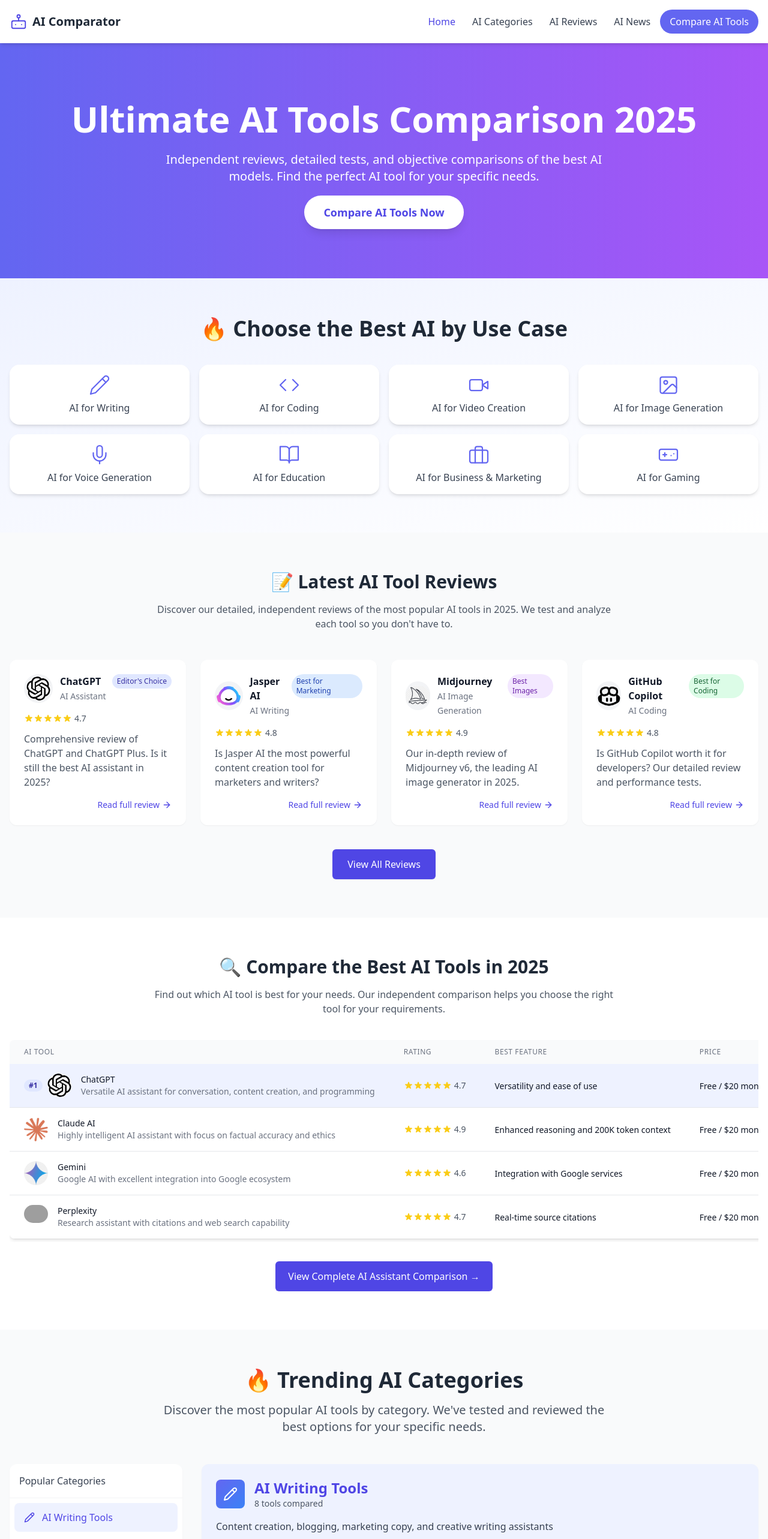
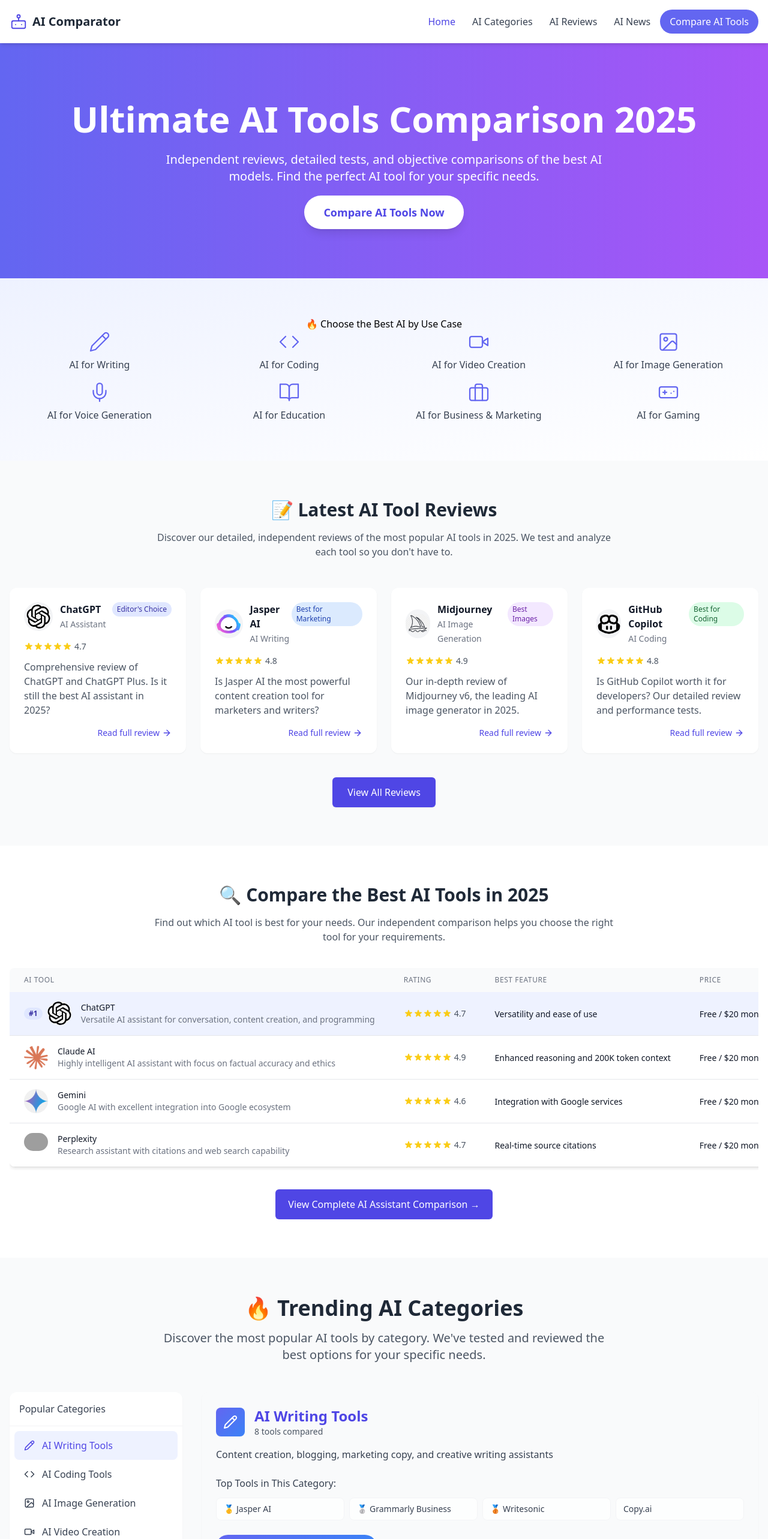
Before and after one commit to SpdVpr/AI-comparator, a Next.js app: page / in a window 1280 px wide. Shown: the top 2566 px of the page at 60% size. Built offline with nearby package versions, Linux system fonts and the light colour scheme; grey boxes are pictures that could not be loaded.

Commit message:
Oprava TypeScript chyb a problémů s Framer Motion

```diff
--- a/src/components/AiCategories.tsx
+++ b/src/components/AiCategories.tsx
@@ -19,29 +19,24 @@
     <section className="py-16 bg-gradient-to-br from-indigo-50 to-white">
       <div className="container mx-auto px-4 text-center">
         <motion.h2
-          initial={{ opacity: 0, y: 20 }}
-          whileInView={{ opacity: 1, y: 0 }}
-          viewport={{ once: true }}
-          transition={{ duration: 0.6 }}
-          className="text-4xl font-bold text-gray-800 mb-10"
-        >
+               >
           🔥 Choose the Best AI by Use Case
         </motion.h2>
 
         <div className="grid grid-cols-2 md:grid-cols-4 gap-4">
           {categories.map(({ icon: Icon, title, link }, index) => (
-            <motion.a
+            <motion.div
               key={index}
-              href={link}
               initial={{ opacity: 0, y: 20 }}
               whileInView={{ opacity: 1, y: 0 }}
               viewport={{ once: true }}
               transition={{ duration: 0.4, delay: index * 0.1 }}
-              className="bg-white rounded-2xl shadow-md hover:shadow-xl transition-shadow p-4 flex flex-col items-center justify-center"
             >
+              <a href={link} className="flex flex-col items-center justify-center">
               <Icon className="text-indigo-500 mb-2" size={36} strokeWidth={1.5} />
               <span className="font-medium text-gray-700">{title}</span>
-            </motion.a>
+              </a>
+            </motion.div>
           ))}
         </div>
       </div>
--- a/src/components/TrendingAICategories.tsx
+++ b/src/components/TrendingAICategories.tsx
@@ -35,7 +35,7 @@
     borderColor: 'border-green-200',
     bgColor: 'bg-green-50',
     count: 7,
-    topTools: ['GitHub Copilot', 'Amazon CodeWhisperer', 'TabNine', 'Replit Ghostwriter'],
+    topTools: ['GitHub Copilot', 'Cursor', 'Codeium', 'Tabnine'],
     url: '/comparisons/ai-for-coding'
   },
   {
@@ -153,7 +153,10 @@
           whileInView={{ opacity: 1, y: 0 }}
           viewport={{ once: true }}
           transition={{ duration: 0.5 }}
-          className="text-center mb-12"
+          style={{
+            textAlign: 'center',     // text-center
+            marginBottom: '3rem'     // mb-12
+          }}
         >
           <h2 className="text-4xl font-bold text-gray-800 mb-4">🔥 Trending AI Categories</h2>
           <p className="text-xl text-gray-600 max-w-3xl mx-auto">
@@ -169,16 +172,23 @@
               initial="hidden"
               whileInView="visible"
               viewport={{ once: true }}
-              className="bg-white rounded-xl shadow-sm"
+              style={{
+                backgroundColor: 'white',
+                borderRadius: '0.75rem',
+                boxShadow: '0 1px 2px 0 rgba(0, 0, 0, 0.05)'
+              }}
             >
               <div className="p-4 border-b border-gray-100">
                 <h3 className="font-medium text-gray-700">Popular Categories</h3>
               </div>
               <div className="p-2">
                 {categories.map((category) => (
-                  <motion.button
+                    <motion.div
   key={category.id}
   variants={itemVariants}
+  whileTap={{ scale: 0.95 }}
+>
+  <button
     onClick={() => setActiveCategory(category.id)}
     className={`w-full text-left px-4 py-3 rounded-lg flex items-center transition ${
       activeCategory === category.id
@@ -188,12 +198,24 @@
   >
     <category.icon size={18} className="mr-3" />
     <span>{category.title}</span>
-                  </motion.button>
+  </button>
+</motion.div>
                 ))}
 
                 <motion.div
                   variants={itemVariants}
-                  className="px-4 pt-4 pb-2 mt-2 border-t border-gray-100"
+                  initial="hidden"
+                  whileInView="visible"
+                  viewport={{ once: true }}
+                  style={{
+                    paddingLeft: '1rem',     // px-4
+                    paddingRight: '1rem',    // px-4
+                    paddingTop: '1rem',      // pt-4
+                    paddingBottom: '0.5rem', // pb-2
+                    marginTop: '0.5rem',     // mt-2
+                    borderTopWidth: '1px',   // border-t
+                    borderColor: '#f3f4f6'   // border-gray-100
+                  }}
                 >
                   <a
                     href="/comparisons"
@@ -215,7 +237,13 @@
               animate={{ opacity: 1, x: 0 }}
               exit={{ opacity: 0, x: -20 }}
               transition={{ duration: 0.3 }}
-              className={`p-6 rounded-xl shadow-sm ${activeCategoryData.bgColor} h-full`}
+              style={{
+                padding: '1.5rem',         // p-6
+                borderRadius: '0.75rem',   // rounded-xl
+                boxShadow: '0 1px 2px 0 rgba(0, 0, 0, 0.05)', // shadow-sm
+                backgroundColor: activeCategoryData.bgColor,  // dynamická barva pozadí
+                height: '100%'             // h-full
+              }}
             >
               <div className="flex items-center mb-4">
                 <div className={`w-12 h-12 rounded-lg bg-gradient-to-br ${activeCategoryData.color} flex items-center justify-center text-white mr-4`}>
```
Lines whose indentation alone changed are shown as unchanged.
